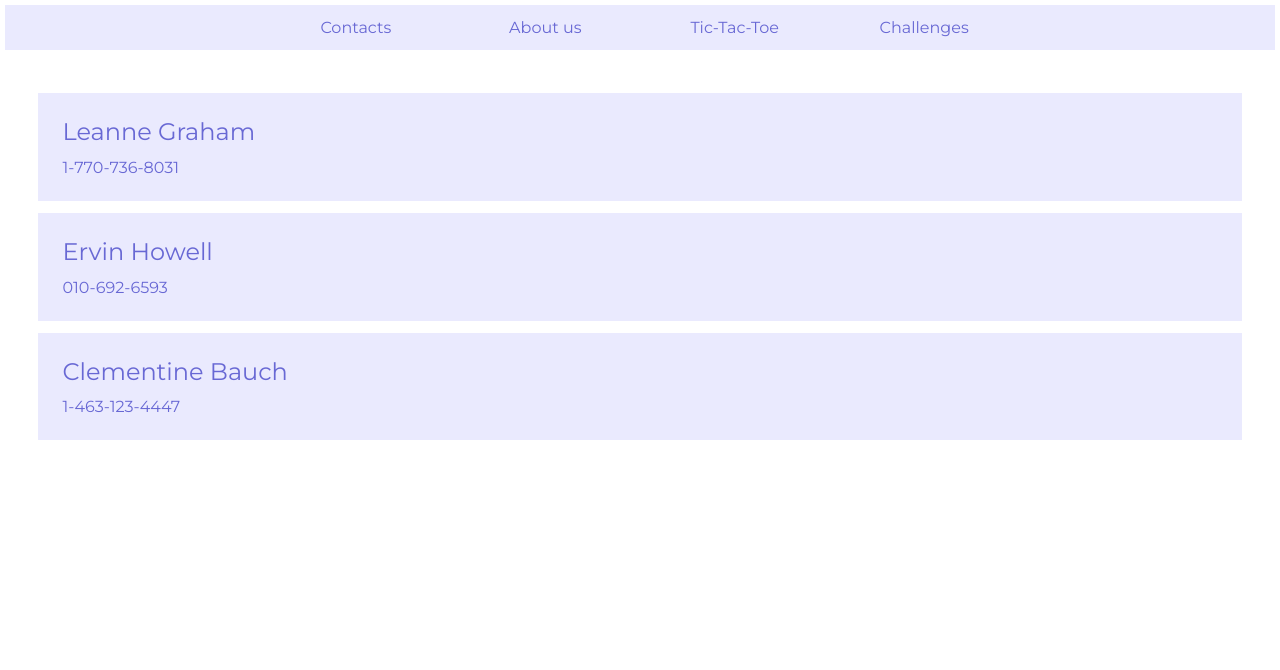
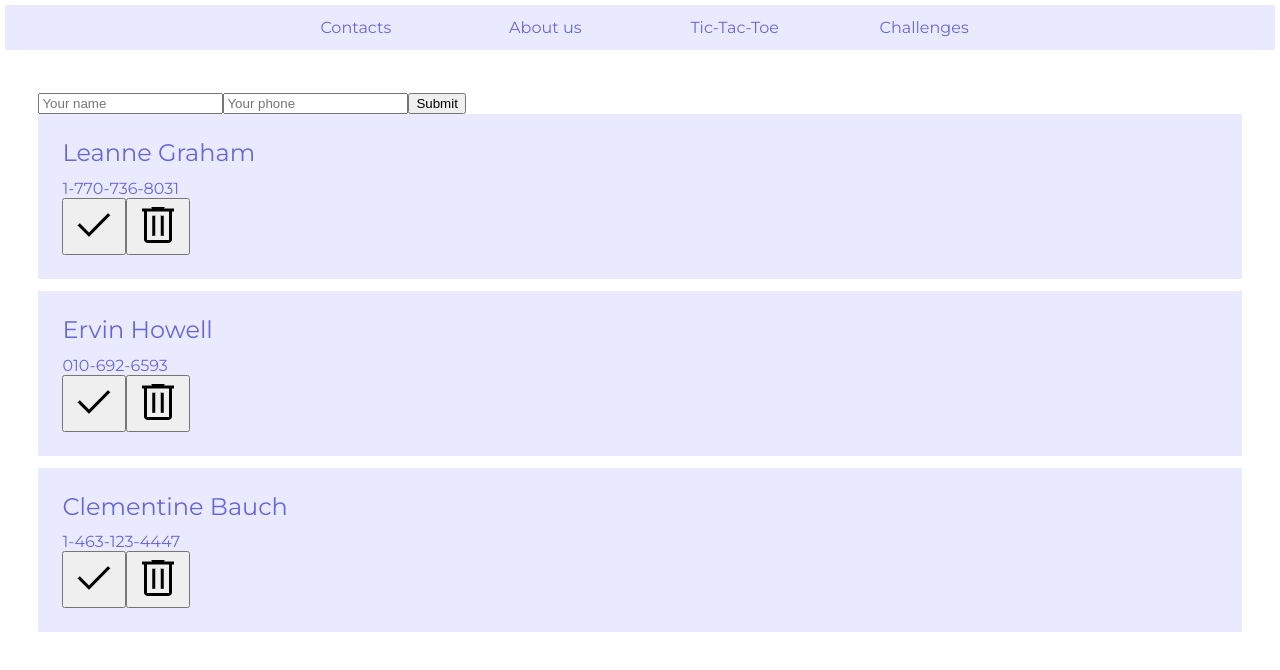
Before and after one commit to cho0op/users-list, a React (Create React App) app: page / in a window 1280 px wide. Shown: the top 670 px of the page. Built offline with nearby package versions, Linux system fonts and the light colour scheme.

Commit message:
feat: add "delete" & "add" contact option

```diff
--- a/src/components/contacts-page/Contacts.jsx
+++ b/src/components/contacts-page/Contacts.jsx
@@ -1,29 +1,53 @@
 import styles from './Contacts.module.css';
 import data from './data'
+import ContactsItem from './contact-item/ContactItem';
+import { useState } from 'react';
+import { useForm } from 'react-hook-form'
 
 const Contacts = () => {
+    const [contacts, setContacts] = useState(data)
+    const [selectedId, setSelectedId] = useState(0)
+    const [isSelected, setIsSelected] = useState(false)
+    const { register, handleSubmit, } = useForm();
+
+    let nextId = contacts.length + 1 // uh doesnt work correctly
+
+    function onSubmit(value) {
+        let stateCopy = [...contacts,
+        {
+            id: nextId++,
+            name: value.name,
+            phone: value.phone
+        }]
+        setContacts(stateCopy)
+    }
+
     return (
         <div className={styles.wrapper}>
             <div className={styles.content}>
-                {data.map(item => (
-                    <ContactsItem key={item.id} name={item.name} phone={item.phone} />
+                <form onSubmit={handleSubmit(onSubmit)}>
+                    <input {...register("name", { required: true })} placeholder='Your name' />
+                    <input type="number" {...register("phone", { required: true, valueAsNumber: true })} placeholder='Your phone' />
+                    <input type="submit" className={styles.submit} />
+                </form>
+
+                {contacts.map(item => (
+                    <ContactsItem
+                        key={item.id}
+                        id={item.id}
+                        name={item.name}
+                        phone={item.phone}
+                        selectedId={selectedId}
+                        setSelectedId={setSelectedId}
+                        contacts={contacts}
+                        setContacts={setContacts}
+                        isSelected={isSelected}
+                        setIsSelected={setIsSelected}
+                    />
                 ))}
             </div>
         </div>
     )
 }
 
-const ContactsItem = ({ name, phone }) => {
-    return (
-        <div className={styles.rect}>
-            <div className={styles.name}>
-                {name}
-            </div>
-            <div className={styles.phone}>
-                {phone}
-            </div>
-        </div>
-    )
-}
-
 export default Contacts
```
Also changed, not shown: src/components/contacts-page/img/delete.png (added), src/components/contacts-page/img/done.png (added).
